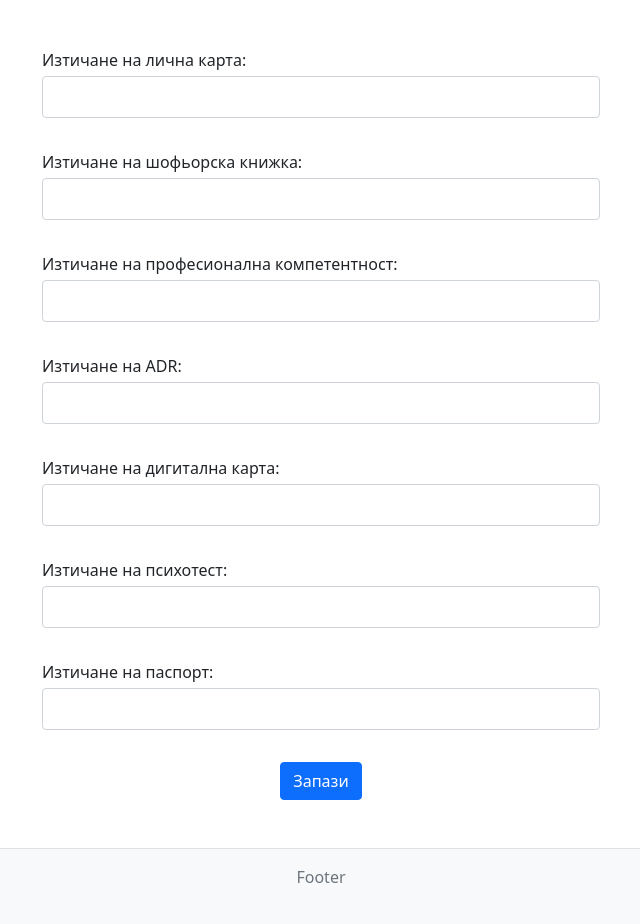
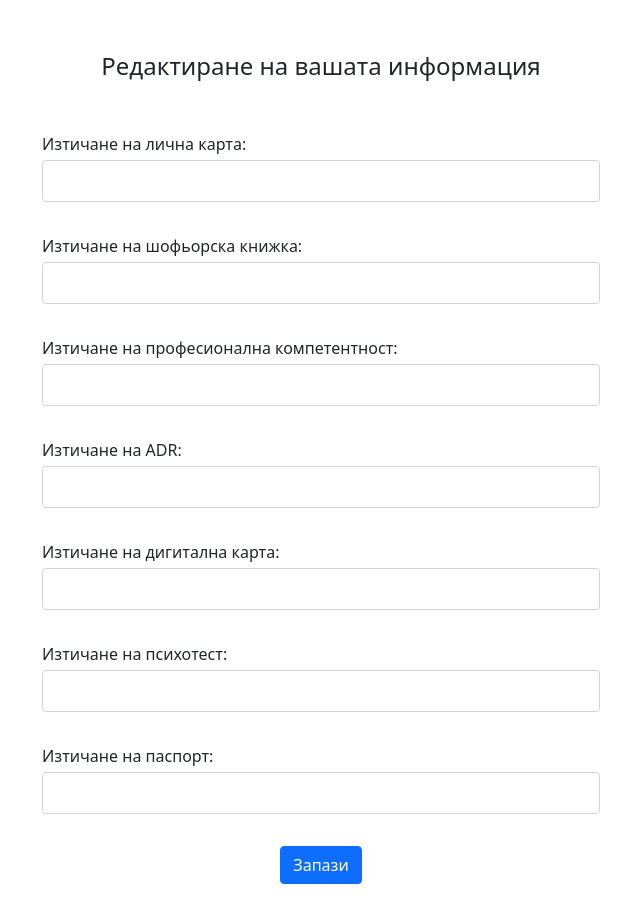
Before and after one commit to DanailYordanov/Office-EIT, a Django app: page /accounts/profile/details/ in a window 1280 px wide. Shown: the part 177-1101 px from the top of the page, without its empty margins (319-959 px from the left). Before the commit the page ends 1060 px from the top, so only its background shows below. Run offline with Django 3.2, Linux system fonts and the light colour scheme; the visitor is signed in with stand-in values (Sample User, id 1); some libraries are stand-ins or nearby versions.

Commit message:
Add small changes to the profile details

```diff
--- a/project/templates/base.html
+++ b/project/templates/base.html
@@ -75,6 +75,12 @@
                                     <a class="dropdown-item" href="{% url 'main:add-service' %}">
                                         <i class="fas fa-plus me-1"></i>
                                         Добавяне на техническо обслужване
+                                    </a>
+                                </li>
+                                <li>
+                                    <a class="dropdown-item" href="{% url 'main:users-details-list' %}">
+                                        <i class="fas fa-user me-1"></i>
+                                        Управление на шофьори
                                     </a>
                                 </li>
                             </ul>
--- a/project/users/templates/account/profile_details.html
+++ b/project/users/templates/account/profile_details.html
@@ -18,6 +18,7 @@
 <div class="container mt-5 mb-5">
     <form class="form-flex" method="POST" action="{{ redirect_url }}" novalidate>
         {% csrf_token %}
+        <p class="text-center fw-light fs-4">{{ message }}</p>
         {% for field in form %}
         <div class="col-12 col-md-8 col-xl-6">
             {{ field.label_tag }}
--- a/project/users/views.py
+++ b/project/users/views.py
@@ -10,11 +10,13 @@ def profile_details(request, pk=None):
         if request.user.is_staff:
             user = get_object_or_404(get_user_model(), pk=pk)
             redirect_url = reverse('profile-details', kwargs={'pk': pk})
+            message = f'Редактиране на информацията на {user}'
         else:
             raise PermissionDenied
     else:
         user = request.user
         redirect_url = reverse('profile-details')
+        message = f'Редактиране на вашата информация'
 
     if request.method == 'POST':
         form = ProfileDetailsForm(request.POST, instance=user)
@@ -27,6 +29,7 @@ def profile_details(request, pk=None):
 
     context = {
         'form': form,
+        'message': message,
         'redirect_url': redirect_url
     }
 
```
